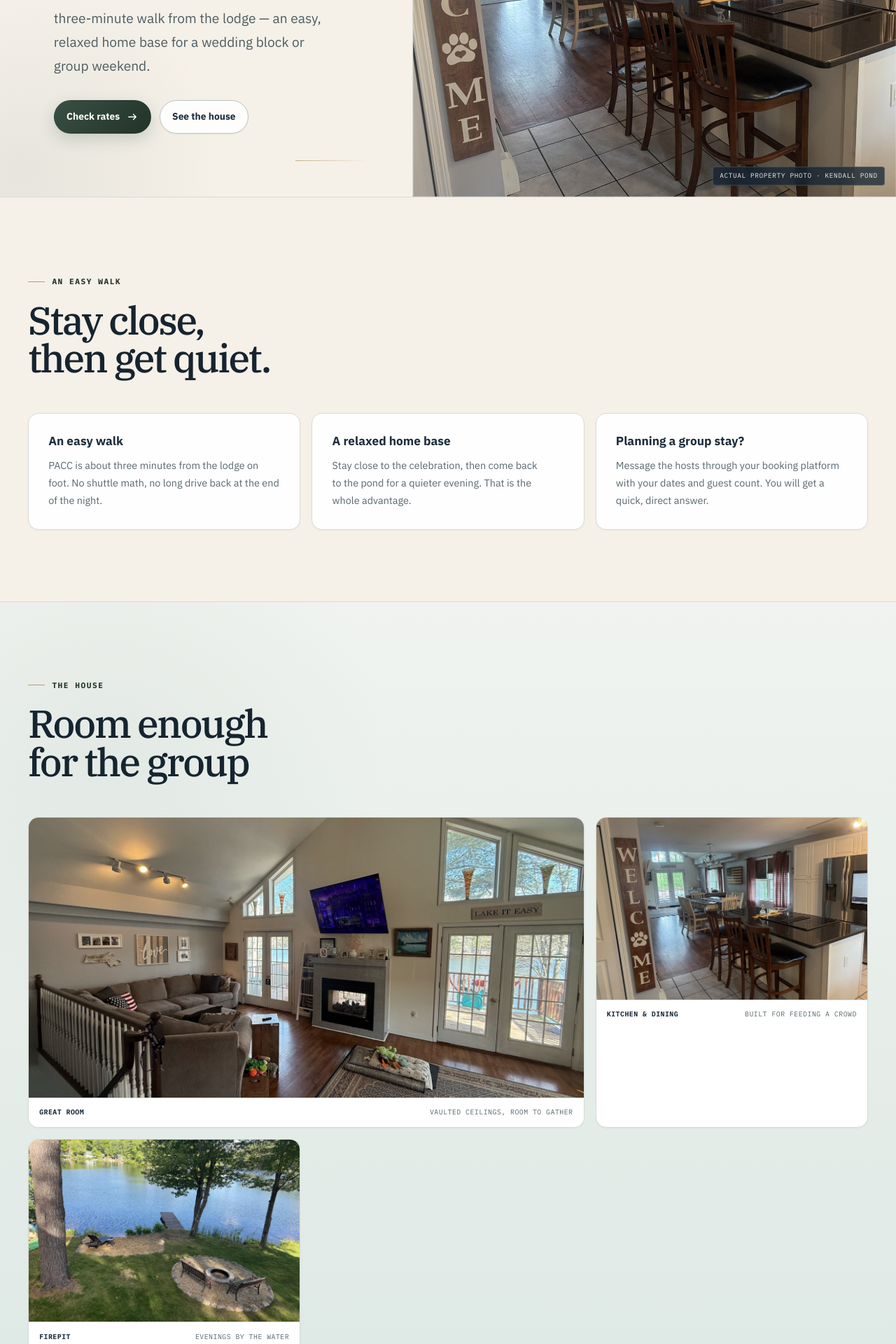
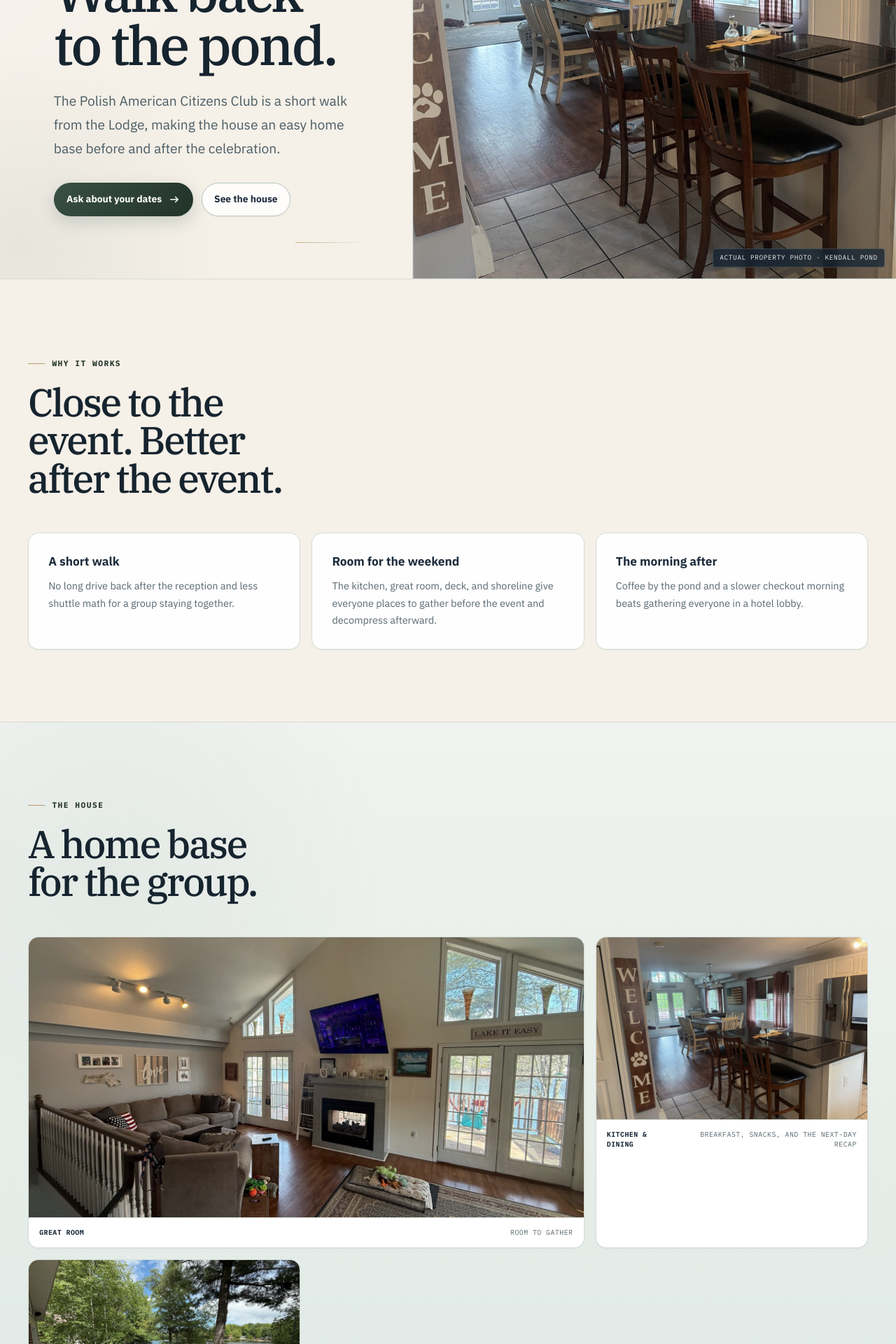
Before and after one commit to PublicLogic/KendallPondLodge, a Next.js app: page /events in a window 1280 px wide. Shown: the part 420-2340 px from the top of the page at 70% size. Built offline with nearby package versions, Linux system fonts and the light colour scheme.

Commit message:
Refresh wedding and event stay copy

```diff
--- a/app/events/page.tsx
+++ b/app/events/page.tsx
@@ -1,78 +1,83 @@
 import type { Metadata } from "next";
 import Link from "next/link";
-import { InfoCard, Notice, SectionHeading } from "@/app/_components/Content";
+import { InfoCard, SectionHeading } from "@/app/_components/Content";
 import { PageHero } from "@/app/_components/PageHero";
 import { PhotoCard } from "@/app/_components/PhotoCard";
 
 export const metadata: Metadata = {
-  title: "Events",
-  description: "A relaxed home base for nearby celebrations — three minutes on foot from PACC.",
+  title: "Wedding & Event Stays",
+  description:
+    "Stay at the Lodge at Kendall Pond for nearby weddings and gatherings, including events at the Polish American Citizens Club.",
 };
 
 export default function EventsPage() {
   return (
     <main id="main-content">
       <PageHero
-        eyebrow="Nearby celebrations"
-        title="Events & PACC."
-        intro="The Polish American Citizens Club is about a three-minute walk from the lodge — an easy, relaxed home base for a wedding block or group weekend."
+        eyebrow="Wedding weekends & gatherings"
+        title="Stay together. Walk back to the pond."
+        intro="The Polish American Citizens Club is a short walk from the Lodge, making the house an easy home base before and after the celebration."
         image="/images/kpl/kitchen-dining.jpg"
-        imageAlt="The lodge kitchen and dining area set up for a shared meal"
+        imageAlt="The open kitchen and dining area at the Lodge"
         imagePosition="center"
-        primaryAction={{ href: "/rates", label: "Check rates" }}
+        primaryAction={{ href: "/book", label: "Ask about your dates" }}
         secondaryAction={{ href: "/lodge", label: "See the house" }}
       />
 
       <section className="content-section">
         <SectionHeading
-          eyebrow="An easy walk"
-          title="Stay close, then get quiet."
+          eyebrow="Why it works"
+          title="Close to the event. Better after the event."
         />
         <div className="info-grid info-grid-three">
-          <InfoCard title="An easy walk">
-            <p>PACC is about three minutes from the lodge on foot. No shuttle math, no long drive back at the end of the night.</p>
+          <InfoCard title="A short walk">
+            <p>No long drive back after the reception and less shuttle math for a group staying together.</p>
           </InfoCard>
-          <InfoCard title="A relaxed home base">
-            <p>Stay close to the celebration, then come back to the pond for a quieter evening. That is the whole advantage.</p>
+          <InfoCard title="Room for the weekend">
+            <p>The kitchen, great room, deck, and shoreline give everyone places to gather before the event and decompress afterward.</p>
           </InfoCard>
-          <InfoCard title="Planning a group stay?">
-            <p>Message the hosts through your booking platform with your dates and guest count. You will get a quick, direct answer.</p>
+          <InfoCard title="The morning after">
+            <p>Coffee by the pond and a slower checkout morning beats gathering everyone in a hotel lobby.</p>
           </InfoCard>
         </div>
       </section>
 
       <section className="content-section surface-section">
-        <SectionHeading
-          eyebrow="The house"
-          title="Room enough for the group"
-        />
+        <SectionHeading eyebrow="The house" title="A home base for the group." />
         <div className="photo-grid">
           <PhotoCard
             src="/images/kpl/great-room.jpg"
-            alt="The lodge great room with vaulted ceilings and seating"
+            alt="The Lodge great room"
             title="Great room"
-            note="Vaulted ceilings, room to gather"
+            note="Room to gather"
             wide
           />
           <PhotoCard
             src="/images/kpl/kitchen-dining.jpg"
-            alt="The lodge kitchen and dining area"
+            alt="The Lodge kitchen and dining area"
             title="Kitchen & dining"
-            note="Built for feeding a crowd"
+            note="Breakfast, snacks, and the next-day recap"
           />
           <PhotoCard
-            src="/images/kpl/firepit.jpg"
-            alt="The lodge firepit beside Kendall Pond"
-            title="Firepit"
-            note="Evenings by the water"
+            src="/images/kpl/pond-seating.jpg"
+            alt="The Lodge deck overlooking Kendall Pond"
+            title="Deck by the pond"
+            note="A quieter place between plans"
           />
         </div>
       </section>
 
       <section className="content-section">
-        <Notice tone="plain">
-          Exact dates and booking still happen on <Link href="/rates">Airbnb/direct inquiry</Link>.
-        </Notice>
+        <div className="booking-cta-panel">
+          <div>
+            <p className="eyebrow">Coming for an event?</p>
+            <h2>Send us the dates and guest count.</h2>
+            <p>We will tell you quickly whether the Lodge fits the weekend and prepare a complete quote before you pay anything.</p>
+          </div>
+          <div>
+            <Link className="button button-primary" href="/book">Ask about your stay →</Link>
+          </div>
+        </div>
       </section>
     </main>
   );
```
